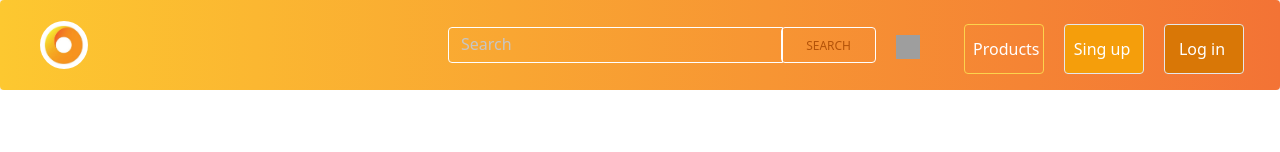
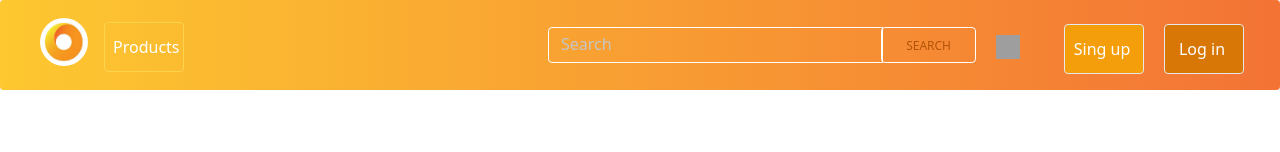
Before and after one commit to SARA3SAEED/store-redux, a React (Vite) app: page / in a window 1280 px wide. Shown: the top 152 px of the page. Built offline with nearby package versions, Linux system fonts and the light colour scheme; grey boxes are pictures that could not be loaded.

Commit message:
modify nav & cart

```diff
--- a/src/components/Nav.jsx
+++ b/src/components/Nav.jsx
@@ -39,11 +39,27 @@ export default function Nav() {
             justify-between bg-amber-300  py-2 shadow-dark-mild  lg:flex-wrap lg:justify-start lg:py-4"
             data-twe-navbar-ref="" >
             <div className="flex w-full flex-wrap items-center justify-between px-3">
-            <div className="ms-2 md:me-2">
+            <div className="flex ms-2 md:me-2">
                 <Link to="/" className="text-xl text-amber-600 " >
                 <img className='rounded-full w-12' src={img55} alt="" />
                 </Link>
+
+                <div
+                        className="w-20 text-center border border-amber-300 p-3 mb-4 rounded lg:mx-1 ps-2 mr-1 mt-1 lg:ml-4 lg:mb-0 lg:pe-1 lg:ps-0"
+                        data-twe-nav-item-ref="" >
+                        <Link
+                        className="p-0 text-white transition duration-200 hover:text-black/80
+                        hover:ease-in-out focus:text-black/80 active:text-black/80 motion-reduce:transition-none
+                        lg:px-2"
+                        aria-current="page"
+                        to="/products"
+                        data-twe-nav-link-ref="" >
+                        Products
+                        </Link>
+                    </div>
             </div>
+
+
             {/* Hamburger button for mobile view */}
             <button
                 className="block border-0 bg-transparent px-2 text-white
@@ -113,14 +129,16 @@ export default function Nav() {
                      <img className='mx-3 mt-2 w-6 h-6' src='https://img.icons8.com/?size=160&id=hqh6JRLqKxt0&format=png'/>
                      </Link>
                  </div>
+
                  </div>
+
 
 
                  {/* Left links */}
                  <ul
                    className="list-style-none me-auto flex ps-0 lg:mt-1 lg:flex-row"
                    data-twe-navbar-nav-ref="" >
-                    <li
+                    {/* <li
                         className="w-20 text-center border border-amber-300 p-3 mb-4 rounded lg:mx-1 ps-2 mr-1 mt-1 lg:ml-4 lg:mb-0 lg:pe-1 lg:ps-0"
                         data-twe-nav-item-ref="" >
                         <Link
@@ -132,7 +150,7 @@ export default function Nav() {
                         data-twe-nav-link-ref="" >
                         Products
                         </Link>
-                    </li>
+                    </li> */}
                     {
                     localStorage.getItem('id')==undefined?
                     <>
--- a/src/pages/Cart.jsx
+++ b/src/pages/Cart.jsx
@@ -81,14 +81,18 @@ export default function Cart() {
         <Nav />
       {user.cart.length==0 ?
       <div className="flex justify-center items-center m-auto ">
-        <div className="flex justify-center items-center m-auto w-96 p-6 bg-white border border-gray-200 rounded-lg shadow hover:bg-gray-100">
-      <h5  className="flex justify-center items-center m-auto m-auto bg-clip-text text-transparent bg-gradient-to-r from-yellow-400 to-orange-500 h-28 mb-2 text-2xl font-bold tracking-tight text-gray-900 ">
+        <div className="flex justify-center items-center m-auto w-96 p-6 bg-white border
+         border-gray-200 rounded-lg shadow hover:bg-gray-100">
+      <h5  className="flex justify-center items-center m-auto m-auto bg-clip-text text-transparent
+      bg-gradient-to-r from-yellow-400 to-orange-500 h-28 mb-2 text-2xl font-bold
+      tracking-tight text-gray-900 ">
       Sorry, no items in the cart
       </h5>
       </div>
       </div>
        :
-        <div className="w-full p-4 bg-white border border-gray-200 rounded shadow sm:p-8 dark:bg-gray-800 dark:border-gray-700">
+        <div className="w-full p-4 bg-white border border-gray-200 rounded shadow sm:p-8
+         ">
           <div className="flex items-center justify-between mb-4 ml-3">
             <h2 className="text-xl font-bold leading-none text-gray-900 ">
             Product Name </h2>
@@ -111,7 +115,7 @@ export default function Cart() {
                       className="w-12 h-12 rounded "
                       src={item.item.images[0]}
                     />
-                    <p className="ml-4  inline-flex items-center text-base font-semibold text-gray-900 dark:text-white">
+                    <p className="ml-4  inline-flex items-center text-base font-semibold text-gray-900">
                     {item.item.title}
                     </p>
                     </div>
@@ -128,7 +132,7 @@ export default function Cart() {
                     </div>
 
 
-                    <p className="ml-2 inline-flex items-center text-base font-semibold text-gray-900 dark:text-white">
+                    <p className="ml-2 inline-flex items-center text-base font-semibold text-gray-900">
                     {parseInt(item.quantity) * parseInt(item.item.price)}
                     <svg role="button" onClick={()=>handleClick(item)}
                     className="w-6 h-6 text-gray-800 m-auto  auto-cols-fr"
--- a/src/pages/Products.jsx
+++ b/src/pages/Products.jsx
@@ -25,7 +25,7 @@ export default function Products() {
   return (!isLoading &&
     <>
       <Nav />
-      <div className='flex flex-wrap justify-center gap-2 mt-5 '>
+      <div className='flex flex-wrap justify-center gap-2 mt-5'>
         {products.map((e) => {
           return (
             <div key={e.id} className="w-full max-w-sm bg-white border border-gray-200 rounded-lg shadow ">
@@ -126,8 +126,7 @@ export default function Products() {
         })}
       </div>
       <div className='mt-4'>
-        <Footer />
-
+      <Footer />
       </div>
     </>
   )
```
